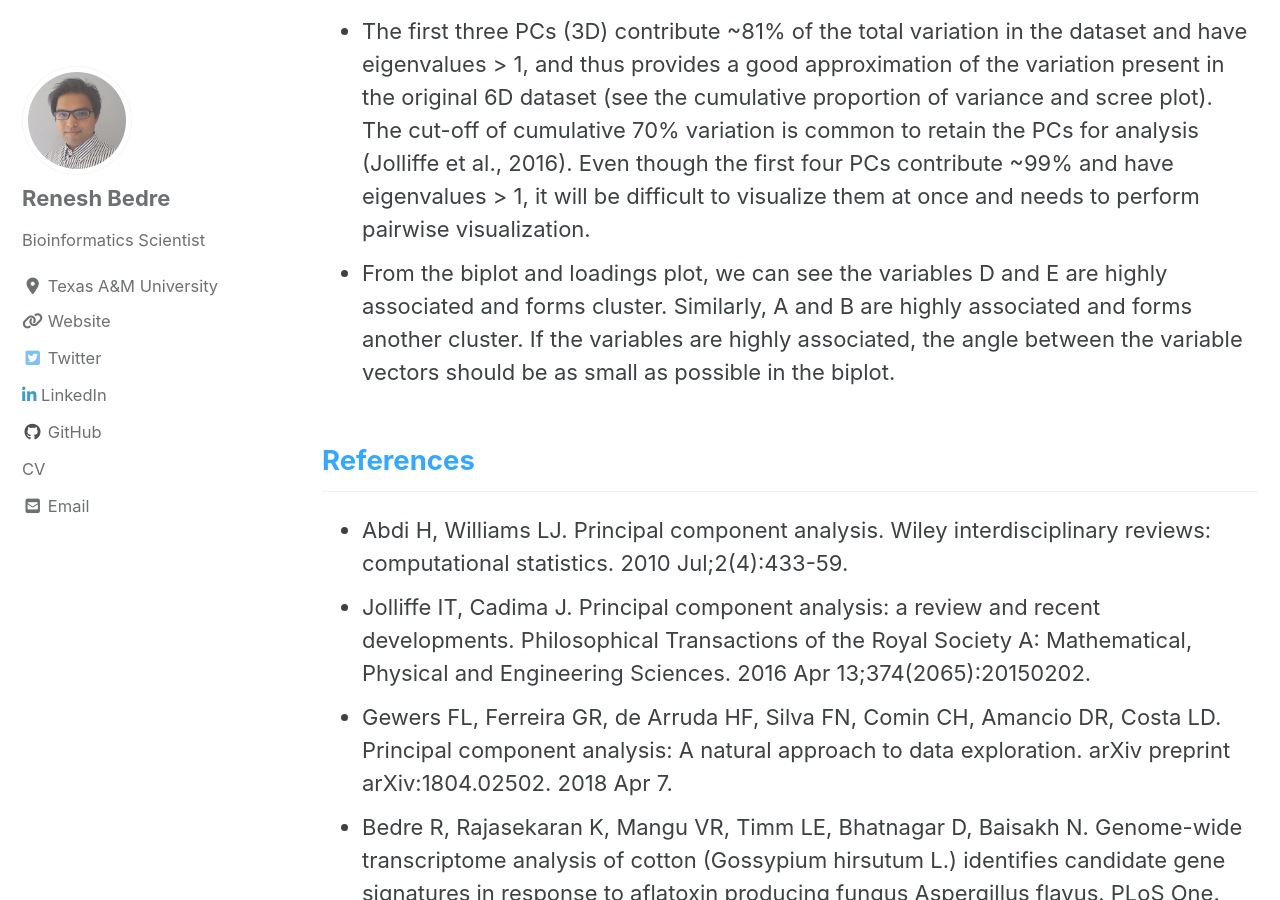
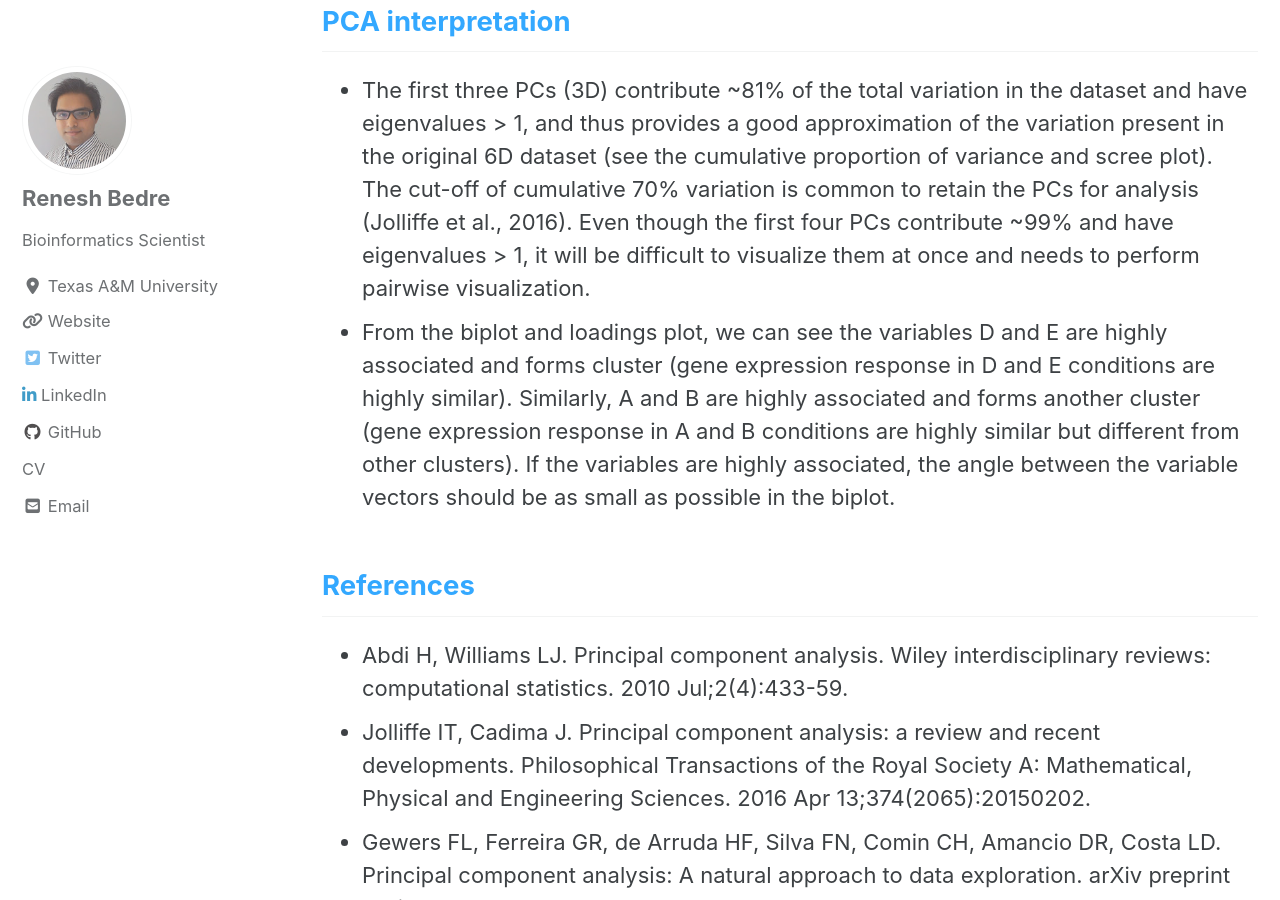
Before and after one commit to reneshbedre/reneshbedre.github.io, a Jekyll site: the page built from _posts/2018-3-30-pca-expression.md, in a window 1280 px wide and 900 px high, scrolled down 7473 px. Built offline with Jekyll 4.4.1, drawn with Linux system fonts in a browser that asks for light colours; cached includes are drawn as plain includes; nearby versions of some CDN libraries; a style sheet for code colours, icons or effects is not loaded; some of the changed text lies outside the part shown.

Commit message:
pca updated

````diff
--- a/_posts/2018-3-30-pca-expression.md
+++ b/_posts/2018-3-30-pca-expression.md
@@ -31,8 +31,8 @@ tags:
 ## <span style="color:#33a8ff">Perform PCA in Python</span>
 - we will use sklearn and bioinfokit (v0.8.2 or later) packages for PCA and visualization
 - Check [bioinfokit documentation]({{"/blog/howtoinstall.html" | absolute_url }}) for installation and documentation
-- Download [dataset]({{"/assets/posts/pca/cot_pca.csv" | absolute_url }}) for PCA (a subset of gene expression data published in
-  <a href="https://journals.plos.org/plosone/article?id=10.1371/journal.pone.0138025">Bedre et al., 2015</a>)
+- Download [dataset]({{"/assets/posts/pca/cot_pca.csv" | absolute_url }}) for PCA (a subset of gene expression data associated with
+  different conditions of fungal stress in cotton which is published in <a href="https://journals.plos.org/plosone/article?id=10.1371/journal.pone.0138025">Bedre et al., 2015</a>)
 
 ```python
 # you can use interactive python console, jupyter or python code
@@ -51,6 +51,8 @@ tags:
 2  4.44701  3.411940 -1.040870  10.271195  10.517256  0.272272
 3  2.16003  3.146520  0.982809   9.024300   6.058320 -2.967420
 4  2.35701  0.452589 -1.910680  12.984239  10.019605 -2.939020
+# variables A to F denotes multiple conditions associated with fungal stress
+# Read full paper https://journals.plos.org/plosone/article?id=10.1371/journal.pone.0138025
 
 # standardize dataset with (mean=0, variance=1) scale
 # standardization is necessary as it removes the biases in the original variables. For example,
@@ -179,10 +181,10 @@ Check detailed <a href='https://reneshbedre.github.io/blog/howtoinstall.html' ta
   good approximation of the variation present in the original 6D dataset (see the cumulative proportion of variance and scree plot). The cut-off of
   cumulative 70% variation is common to retain the PCs for analysis (Jolliffe et al., 2016). Even though the first four PCs contribute  ~99%
   and have eigenvalues > 1, it will be difficult to visualize them at once and needs to perform pairwise visualization.
-- From the biplot and loadings plot, we can see the variables D and E are highly associated and forms cluster. Similarly, A and B are
-  highly associated and forms another cluster. If the variables are highly associated, the angle between the variable vectors
-  should be as small as possible in the biplot.
-
+- From the biplot and loadings plot, we can see the variables D and E are highly associated and forms cluster (gene expression response in D and E
+  conditions are highly similar). Similarly, A and B are highly associated and forms another cluster (gene expression response in A and B
+  conditions are highly similar but different from other clusters). If the variables are highly associated, the angle
+  between the variable vectors should be as small as possible in the biplot.
 
 
 ## <span style="color:#33a8ff">References</span>
````
